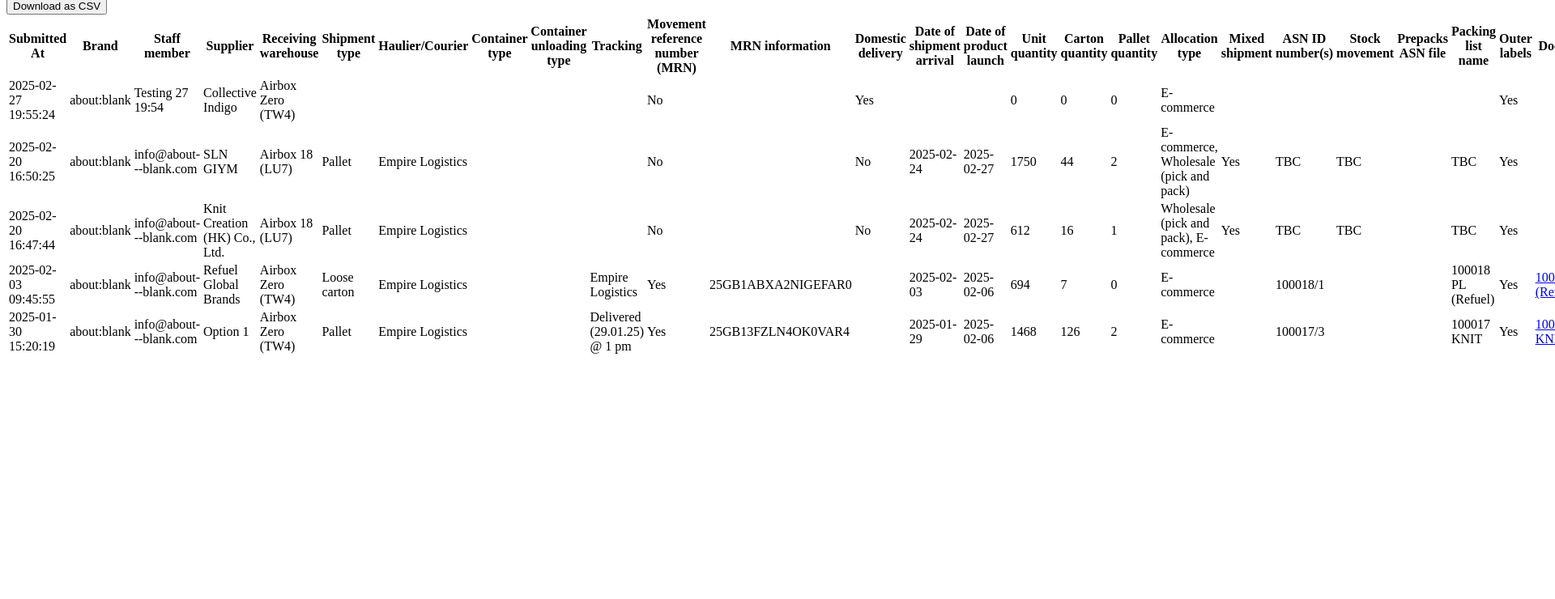
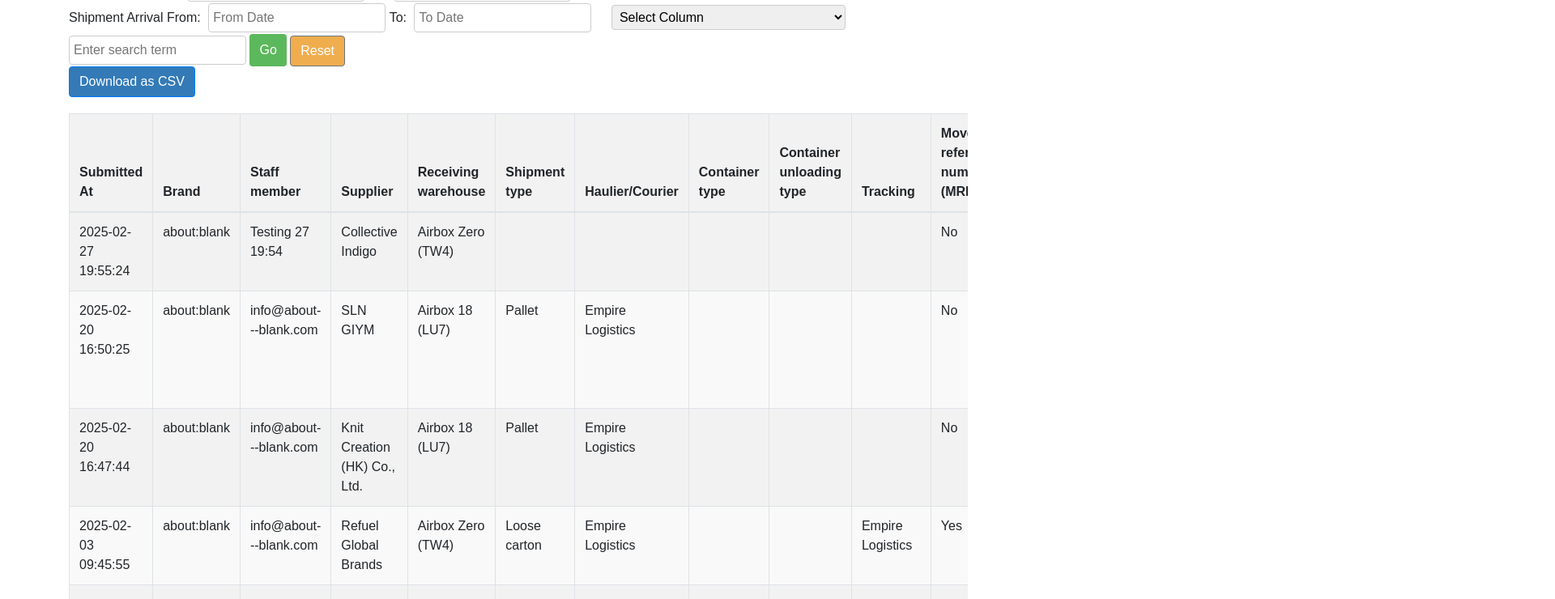
Before and after one commit to NicoleAirbox/PaperformLog, a website: page aboutblank.html in a window 1280 px wide. Shown: the part 132-872 px from the top of the page at 81% size, 1920 px wide, since content can reach past the window. Before the commit the page ends 800 px from the top, so only its background shows below. Drawn offline with nearby package versions, Linux system fonts and the light colour scheme.

Commit message:
Update aboutblank.html

```diff
--- a/aboutblank.html
+++ b/aboutblank.html
@@ -1,3 +1,88 @@
+<!DOCTYPE html>
+<html lang="en">
+<head>
+    <meta charset="UTF-8">
+    <meta name="viewport" content="width=device-width, initial-scale=1.0">
+    <title>Live Submission Log</title>
+    <!-- Bootstrap CSS -->
+    <link rel="stylesheet" href="https://stackpath.bootstrapcdn.com/bootstrap/4.5.2/css/bootstrap.min.css">
+    <!-- Datepicker CSS -->
+    <link rel="stylesheet" href="https://cdnjs.cloudflare.com/ajax/libs/bootstrap-datepicker/1.9.0/css/bootstrap-datepicker.min.css">
+    <!-- Custom CSS -->
+    <style>
+        body {
+            font-family: Arial, sans-serif;
+            margin: 20px;
+        }
+        .container {
+            width: 95%;
+            margin: auto;
+        }
+        h1 {
+            text-align: center;
+            margin-bottom: 30px;
+        }
+        .date-range-container {
+            display: inline-block;
+            margin-right: 20px;
+        }
+        label {
+            margin-right: 5px;
+        }
+        input[type="text"] {
+            padding: 5px;
+            border: 1px solid #ccc;
+            border-radius: 4px;
+        }
+        select {
+            padding: 5px;
+            border: 1px solid #ccc;
+            border-radius: 4px;
+        }
+        button {
+            padding: 8px 12px;
+            border: none;
+            border-radius: 4px;
+            cursor: pointer;
+        }
+        #searchButton {
+            background-color: #5cb85c;
+            color: white;
+        }
+        #resetButton {
+            background-color: #f0ad4e;
+            color: white;
+        }
+        #downloadCsvButton {
+            background-color: #337ab7;
+            color: white;
+            margin-bottom: 20px;
+        }
+        .table-container {
+            overflow-x: auto;
+        }
+        table {
+            width: 100%;
+            border-collapse: collapse;
+        }
+        th, td {
+            border: 1px solid #ddd;
+            padding: 8px;
+            text-align: left;
+        }
+        th {
+            background-color: #f2f2f2;
+        }
+        tr:nth-child(even) {
+            background-color: #f9f9f9;
+        }
+        .highlight {
+            background-color: yellow;
+        }
+    </style>
+</head>
+<body>
+
 <div class="container">
     <h1>Live Submission Log</h1>
 
```
